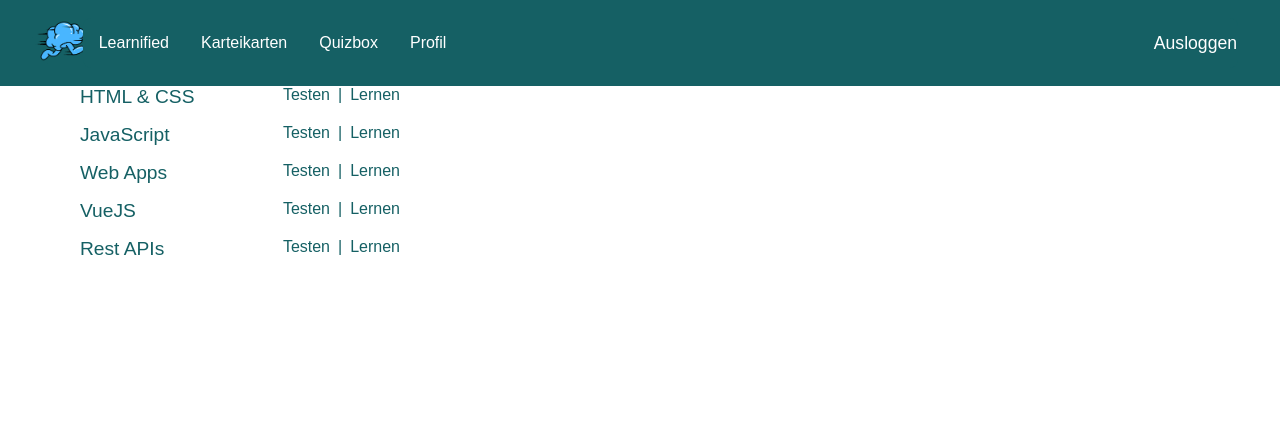
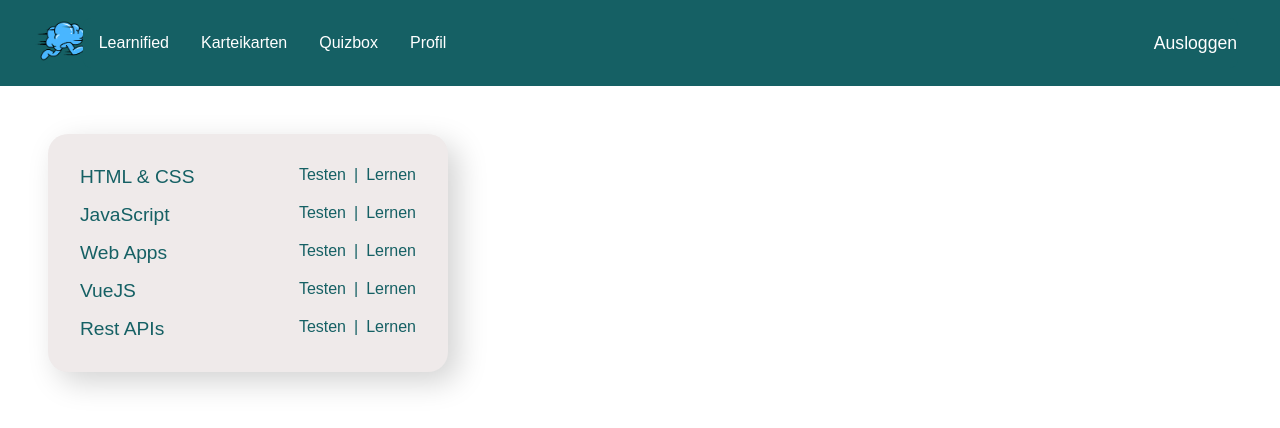
Before and after one commit to coding-bootcamps-eu/final-project-2024-08-learn-app, a Vue app: page /categories in a window 1280 px wide. Shown: the top 428 px of the page. Built offline with nearby package versions, Linux system fonts and the light colour scheme.

Commit message:
fixed the media query of the CatergoriesView

```diff
--- a/src/views/CategoriesView.vue
+++ b/src/views/CategoriesView.vue
@@ -33,8 +33,13 @@ export default {
   display: flex;
   flex-direction: column;
   gap: 1rem;
-  width: 25vw;
-  margin-left: 5rem;
+  width: 80vw;
+  margin: auto;
+  margin-top: 3rem;
+  background-color: rgb(239, 234, 234);
+  padding: 2rem;
+  border-radius: 20px;
+  box-shadow: 10px 10px 30px lightgray;
 }
 
 .category-item {
@@ -62,4 +67,48 @@ export default {
 .actions a:hover {
   text-decoration: underline;
 }
+
+@media (min-width: 481px) and (max-width: 768px) {
+  .category-list {
+  display: flex;
+  flex-direction: column;
+  gap: 1rem;
+  width: 25rem;
+  margin-left: 3rem;
+  margin-top: 3rem;
+  background-color: rgb(239, 234, 234);
+  padding: 2rem;
+  border-radius: 20px;
+  box-shadow: 10px 10px 30px lightgray;
+}
+}
+@media (min-width: 769px) and (max-width: 1279px) {
+  .category-list {
+  display: flex;
+  flex-direction: column;
+  gap: 1rem;
+  width: 25rem;
+  margin-left: 3rem;
+  margin-top: 3rem;
+  background-color: rgb(239, 234, 234);
+  padding: 2rem;
+  border-radius: 20px;
+  box-shadow: 10px 10px 30px lightgray;
+}
+}
+
+@media (min-width: 1280px) {
+  .category-list {
+  display: flex;
+  flex-direction: column;
+  gap: 1rem;
+  width: 25rem;
+  margin-left: 3rem;
+  margin-top: 3rem;
+  background-color: rgb(239, 234, 234);
+  padding: 2rem;
+  border-radius: 20px;
+  box-shadow: 10px 10px 30px lightgray;
+}
+}
 </style>
```
